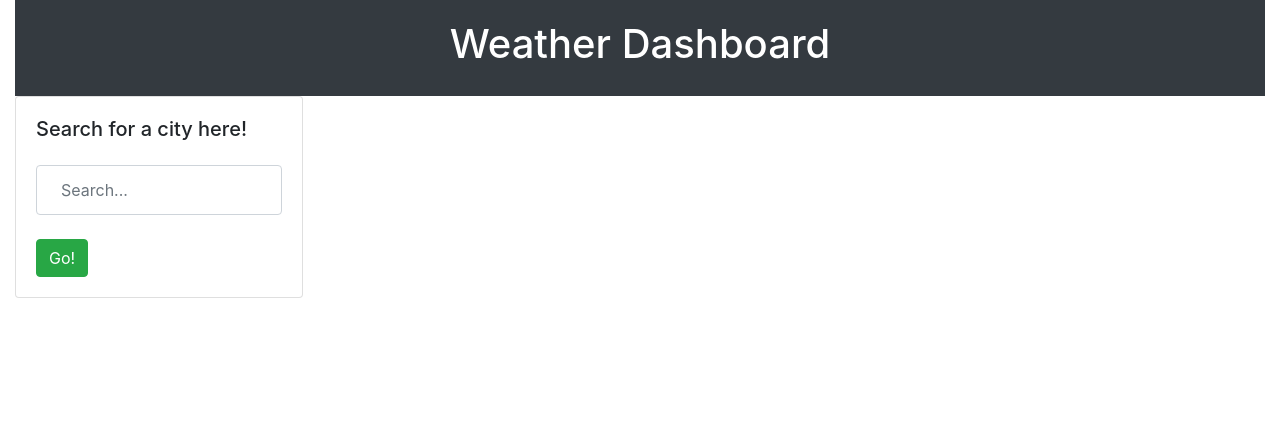
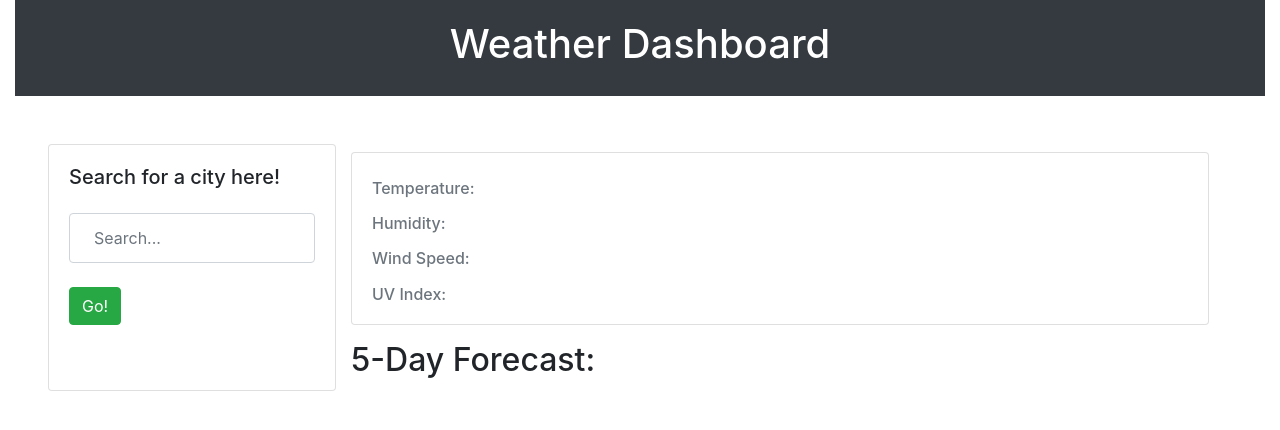
Before and after one commit to codytheroux96/weather-tracker, a plain HTML site: page index.html in a window 1280 px wide. Drawn offline with nearby package versions, Linux system fonts and the light colour scheme.

Commit message:
layed out my html using bootstrap

```diff
--- a/index.html
+++ b/index.html
@@ -14,13 +14,20 @@
 </head>
 
 <body>
-
+    <header>
         <div class="container-fluid">
             <div class="header">
                 <div class="card-body text-center bg-dark text-white">
                 <h1>Weather Dashboard</h1>
             </div>
         </div>
+    </header>
+
+<main>
+    <div class="m-4 p-4">
+        <div class="col-md-12">
+            <div class="row">
+
                 <div class="card" style="width: 18rem;">
                     <div class="card-body">
                         <h5 class="card-title">Search for a city here!</h5>
@@ -28,10 +35,37 @@
                         <button type="button" id="search-button" class="btn btn-success">Go!</button>
                     </div>
                 </div>
+
+
+                <div class="col-md-9">
+                    <div class="card mt-2">
+                        <div class="card-body">
+                            <div class="d-flex flex-row ">
+                                <h2 class="card-title align-self-center" id="main-city-name"></h2>
                             </div>
-</body>
+                            <h6 class="card-subtitle text-muted" id="main-city-temp">Temperature: </h6>
+                            <h6 class="card-subtitle mt-3 text-muted" id="main-city-humidity">Humidity: </h6>
+                            <h6 class="card-subtitle mt-3 text-muted" id="main-city-wind">Wind Speed: </h6>
+                            <h6 class="card-subtitle mt-3 text-muted" id="main-city-uv">UV Index: <span id="uv-box" class="px-2 py-1 mb-1 text-light rounded font-weight-normal"></span></h6>
+                        </div>
+                    </div>
+
+                    <div>
+                        <h2 class="card-title mt-3">5-Day Forecast:</h2>
+                        <div class="row justify-content-between" id="five-day">
+                        </div>
+                    </div>
+
+                </div>
+            </div>
+        </div>
+    </div>
+</main>
+
+
     <script src="https://code.jquery.com/jquery-3.4.1.min.js"></script>
     <script src="https://cdnjs.cloudflare.com/ajax/libs/moment.js/2.24.0/moment.min.js"></script>
     <script src="assets/index.js"></script>
 
+</body>
 </html>
```
Lines whose indentation alone changed are shown as unchanged.
